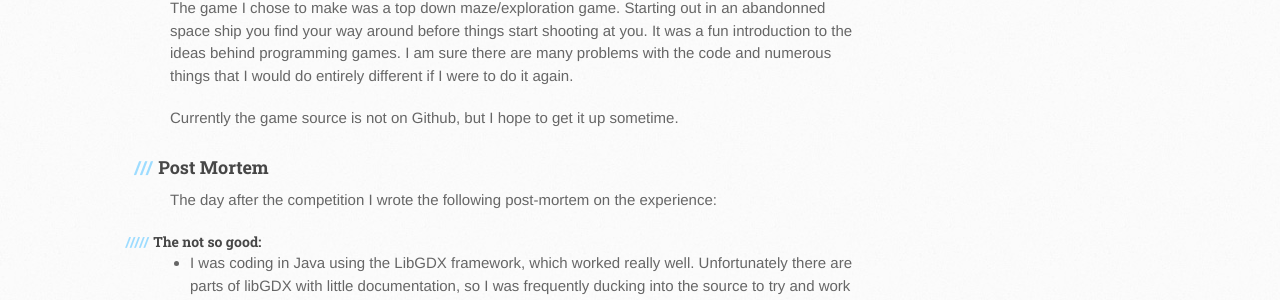
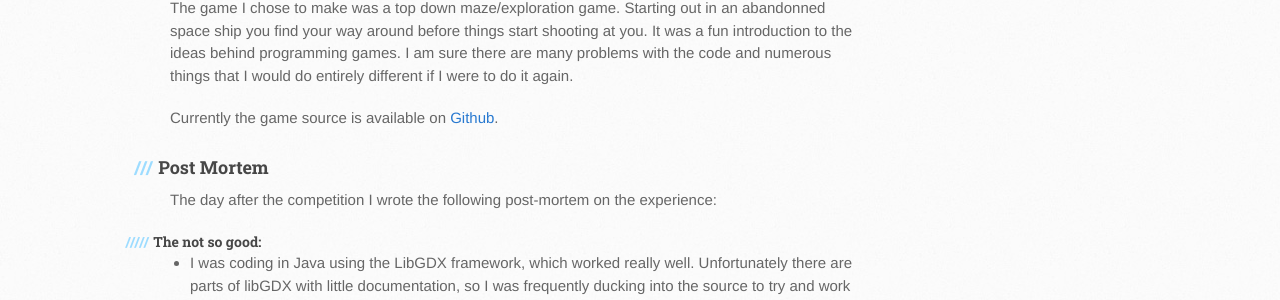
Before and after one commit to jwlawson/jwlawson.github.io, a Jekyll site: the page built from _posts/2011-12-20-adrift.md, in a window 1280 px wide. Shown: the part 949-1249 px from the top of the page. Built offline with Jekyll 4.4.1, drawn with Linux system fonts in a browser that asks for light colours.

Commit message:
Adds link to now uploaded adrift source.

```diff
--- a/_posts/2011-12-20-adrift.md
+++ b/_posts/2011-12-20-adrift.md
@@ -26,7 +26,7 @@ programming games. I am sure there are many problems with the code and
 numerous things that I would do entirely different if I were to do it
 again.
 
-Currently the game source is not on Github, but I hope to get it up sometime.
+Currently the game source is available on [Github](https://github.com/jwlawson/adrift).
 
 ### Post Mortem
 
```
